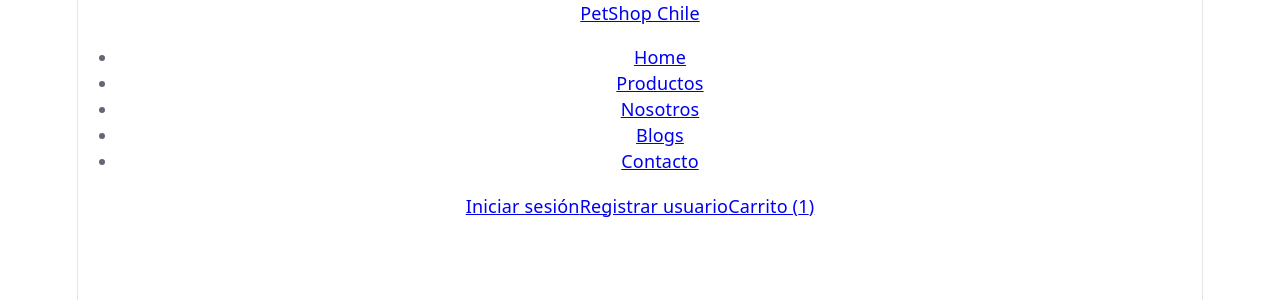
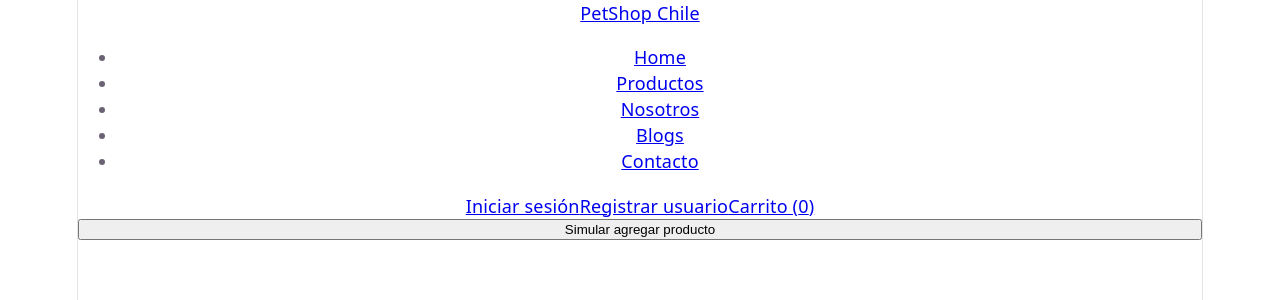
Before and after one commit to Sk1xez/Proyecto_2, a React (Vite) app in the folder react-app/: page / in a window 1280 px wide. Shown: the top 300 px of the page. Built offline with nearby package versions, Linux system fonts and the light colour scheme.

Commit message:
Agregar estado con useState para la cantidad del carrito

```diff
--- a/react-app/src/App.jsx
+++ b/react-app/src/App.jsx
@@ -1,10 +1,18 @@
+import { useState } from 'react'
 import Header from './components/Header'
 
 function App() {
-  const cantidadCarrito = 1
+  const [cantidadCarrito, setCantidadCarrito] = useState(0)
+
+  function agregarProducto() {
+    setCantidadCarrito(cantidadCarrito + 1)
+  }
 
   return (
-    <Header cantidadCarrito={cantidadCarrito} />
+    <>
+      <Header cantidadCarrito={cantidadCarrito} />
+      <button onClick={agregarProducto}>Simular agregar producto</button>
+    </>
   )
 }
 
```
